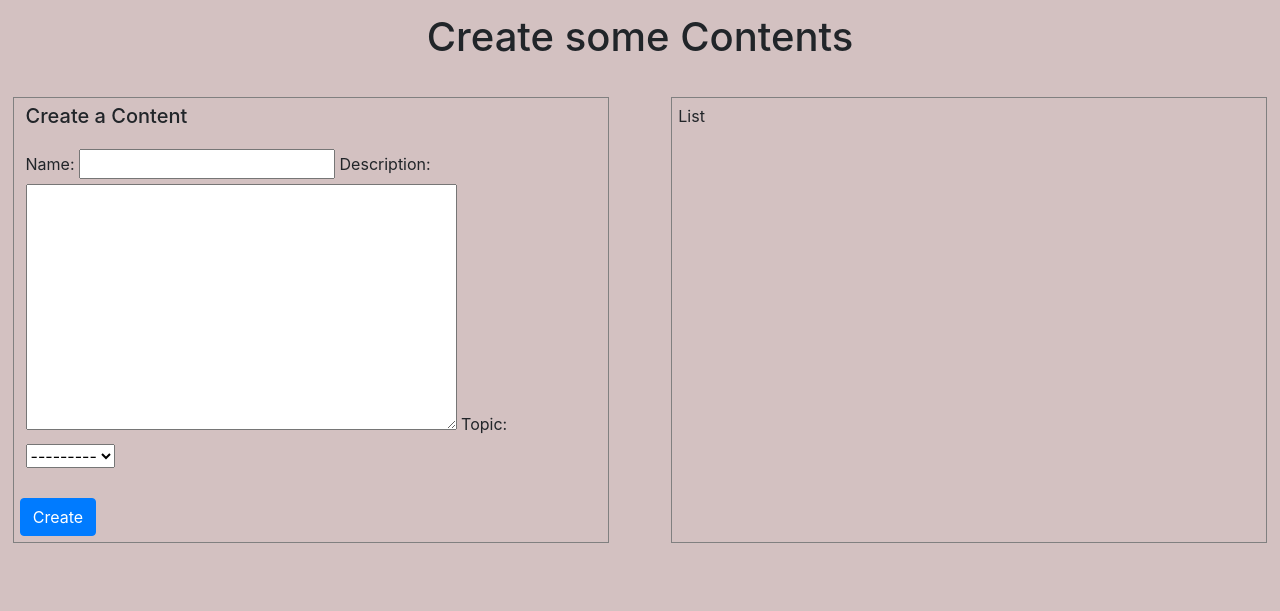
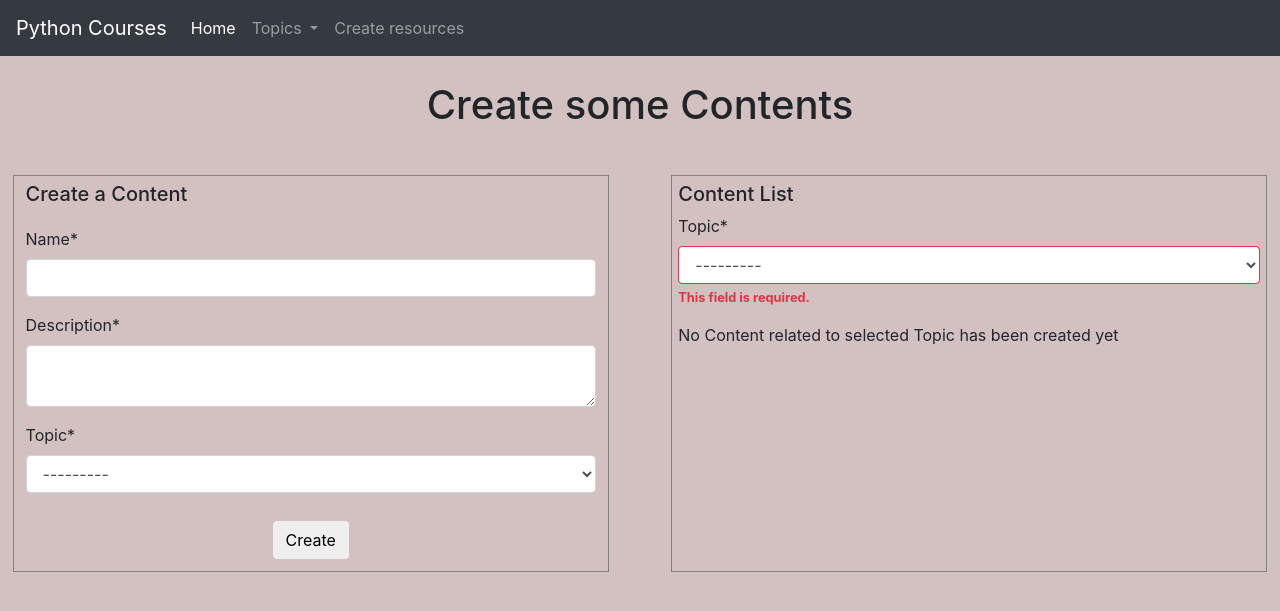
Before and after one commit to maxime-geenens/django-app, a Django app: page /courses/createContent/ in a window 1280 px wide. Shown: the top 611 px of the page. Run offline with Django 4.2, Linux system fonts and the light colour scheme; data that the repository does not hold is empty; some libraries are stand-ins or nearby versions.

Commit message:
Structure pages and navigation

```diff
--- a/pythonCourse/courses/admin.py
+++ b/pythonCourse/courses/admin.py
@@ -3,4 +3,4 @@ from django.contrib import admin
 # Register your models here.
 from .models import *
 
-admin.site.register([Topic, Content, ContentPart])
+admin.site.register([Topic, Content, ContentPart, ContentType])
--- a/pythonCourse/courses/forms.py
+++ b/pythonCourse/courses/forms.py
@@ -23,9 +23,20 @@ class ContentForm(ModelForm):
             "topic": "Topic",
             "description": "Description",
         }
+        widgets = {"description": Textarea(attrs={'rows': 2})}
 
 
-class ContentPart(ModelForm):
+class ContentListForm(ModelForm):
+    class Meta:
+        model = Content
+        fields = ["topic",]
+        labels = {
+            "topic": "Topic",
+        }
+        widgets = {'topic': Select(attrs={'onChange': 'submit();'})}
+
+
+class ContentPartForm(ModelForm):
 
     class Meta:
         model = ContentPart
--- a/pythonCourse/courses/models.py
+++ b/pythonCourse/courses/models.py
@@ -10,7 +10,7 @@ class Topic(Model):
     created_by = CharField(max_length=50)
 
     def __str__(self) -> str:
-        return "{} created by: {} on: {}".format(self.name, self.created_by, self.creation_date)
+        return "{}".format(self.name)
 
     def created_recently(self):
         return when_was_created(self.creation_date)
--- a/pythonCourse/courses/static/courses/css/style2.css
+++ b/pythonCourse/courses/static/courses/css/createScreen.css
@@ -1,3 +1,16 @@
+/* CREATE */
+.createWrapper {
+  display: grid;
+  grid-template-areas:
+    "head"
+    "list";
+  grid-template-columns: 1fr;
+  grid-template-rows: 0.25fr 1fr;
+  gap: 5%;
+  padding: 1%;
+}
+
+/* CREATE SCREEN */
 .createScreenWrapper {
   display: grid;
   grid-template-areas:
@@ -11,6 +24,7 @@
 
 .head {
   grid-area: head;
+  padding: 1%;
   text-align: center;
 }
 
--- a/pythonCourse/courses/templates/base.html
+++ b/pythonCourse/courses/templates/base.html
@@ -14,11 +14,20 @@
               crossorigin="anonymous"/>
         <link rel="stylesheet" href="{% static 'courses/css/style.css' %}"/>
         {% block csshead %}{% endblock %}
-        <script src="https://stackpath.bootstrapcdn.com/bootstrap/4.1.3/js/bootstrap.min.js"
-                integrity="sha384-ChfqqxuZUCnJSK3+MXmPNIyE6ZbWh2IMqE241rYiqJxyMiZ6OW/JmZQ5stwEULTy"
-                crossorigin="anonymous"></script>
     </head>
     <body>
-        {% block content %}{% endblock %}
+        {% include 'courses/navbar.html' %}
+        <main>
+            {% block content %}{% endblock %}
+        </main>
+        <script src="https://code.jquery.com/jquery-3.4.1.slim.min.js"
+                integrity="sha384-J6qa4849blE2+poT4WnyKhv5vZF5SrPo0iEjwBvKU7imGFAV0wwj1yYfoRSJoZ+n"
+                crossorigin="anonymous"></script>
+        <script src="https://cdn.jsdelivr.net/npm/popper.js@1.16.0/dist/umd/popper.min.js"
+                integrity="sha384-Q6E9RHvbIyZFJoft+2mJbHaEWldlvI9IOYy5n3zV9zzTtmI3UksdQRVvoxMfooAo"
+                crossorigin="anonymous"></script>
+        <script src="https://cdn.jsdelivr.net/npm/bootstrap@4.4.1/dist/js/bootstrap.min.js"
+                integrity="sha384-wfSDF2E50Y2D1uUdj0O3uMBJnjuUD4Ih7YwaYd1iqfktj0Uod8GCExl3Og8ifwB6"
+                crossorigin="anonymous"></script>
     </body>
 </html>
--- a/pythonCourse/courses/templates/courses/createContent.html
+++ b/pythonCourse/courses/templates/courses/createContent.html
@@ -1,8 +1,9 @@
 {% extends "base.html" %}
 {% block csshead %}
   {% load static %}
-  <link rel="stylesheet" href="{% static 'courses/css/style2.css' %}"/>
+  <link rel="stylesheet" href="{% static 'courses/css/createScreen.css' %}"/>
 {% endblock %}
+{% load crispy_forms_tags %}
 {% block title %}Create Contents{%  endblock %}
 {% block content %}
   <div class="createScreenWrapper">
@@ -16,12 +17,30 @@
             <h5>Create a Content</h5>
           </legend>
           {% csrf_token %}
-          <div class="contentFieldWrapper">{{ form }}</div>
+          {{ form|crispy }}
         </fieldset>
-        <br/>
-        <button type="submit" class="btn btn-primary">Create</button>
+        <div class="button">
+          <button type="submit" class="btn">Create</button>
+        </div>
       </form>
     </div>
-    <div class="list">List</div>
+    <div class="list">
+      <h5>Content List</h5>
+      <form method="get" id="contents-form">
+        {% csrf_token %}
+        {{ form2|crispy }}
+      </form>
+      {% if content_list %}
+        <ul>
+          {% for content in content_list %}
+            <li>
+              <a href="{% url 'courses:content' content.topic.id content.id %}">{{ content.name }}</a>
+            </li>
+          {% endfor %}
+        </ul>
+      {% else %}
+        <p>No Content related to selected Topic has been created yet</p>
+      {% endif %}
+    </div>
   </div>
 {% endblock %}
--- a/pythonCourse/courses/templates/courses/createTopic.html
+++ b/pythonCourse/courses/templates/courses/createTopic.html
@@ -1,7 +1,7 @@
 {% extends "base.html" %}
 {% block csshead %}
   {% load static %}
-  <link rel="stylesheet" href="{% static 'courses/css/style2.css' %}"/>
+  <link rel="stylesheet" href="{% static 'courses/css/createScreen.css' %}"/>
 {% endblock %}
 {% load crispy_forms_tags %}
 {% block title %}Create Topics{% endblock %}
--- /dev/null
+++ b/pythonCourse/courses/templates/courses/navbar.html
@@ -0,0 +1,29 @@
+<nav class="navbar navbar-expand-lg navbar-dark bg-dark">
+  <a class="navbar-brand" href="{% url 'courses:home' %}">Python Courses</a>
+  <div class="collapse navbar-collapse" id="navbarSupportedContent">
+    <ul class="navbar-nav mr-auto">
+      <li class="nav-item active">
+        <a class="nav-link" href="{% url 'courses:home' %}">Home <span class="sr-only">(current)</span></a>
+      </li>
+      <li class="nav-item dropdown">
+        <a class="nav-link dropdown-toggle"
+           href="#"
+           id="navbarDropdown"
+           role="button"
+           data-toggle="dropdown"
+           aria-haspopup="true"
+           aria-expanded="false">
+          Topics
+        </a>
+        <div class="dropdown-menu" aria-labelledby="navbarDropdown">
+          {% for topic in topic_list %}
+            <a class="dropdown-item" href="{% url 'courses:topic' topic.id %}">{{ topic.name }}</a>
+          {% endfor %}
+        </div>
+      </li>
+      <li class="nav-item">
+        <a class="nav-link" href="{% url 'courses:create' %}">Create resources</a>
+      </li>
+    </ul>
+  </div>
+</nav>
--- a/pythonCourse/courses/urls.py
+++ b/pythonCourse/courses/urls.py
@@ -8,6 +8,7 @@ urlpatterns = [
     path('topic/<int:pk>/', topic, name='topic'),
     path('topic/<int:topic_id>/content/<int:pk>/', content, name='content'),
     path('create/', create, name='create'),
+    path('createTopic/', createTopic, name='createTopic'),
     path('createContent/', createContent, name='createContent'),
-    path('createTopic/', createTopic, name='createTopic'),
+    path('createContentPart/', createContentPart, name='createContentPart'),
 ]
--- /dev/null
+++ b/pythonCourse/courses/utils/dictUtils.py
@@ -0,0 +1,3 @@
+def merge(dict1, dict2) -> dict:
+    dict2.update(dict1)
+    return dict2
--- a/pythonCourse/courses/views.py
+++ b/pythonCourse/courses/views.py
@@ -3,14 +3,19 @@ from django.http import Http404
 
 from .models import *
 from .forms import *
+from .utils.dictUtils import *
+
+base_context: dict = {
+    'topic_list': Topic.objects.all(),
+}
 
 
 def home(request):
-    topic_list = Topic.objects.all()
-    context = {
-        'topic_list': topic_list,
-    }
-    return render(request, 'courses/home.html', context)
+    return render(request, 'courses/home.html', base_context)
+
+
+def navbar(request):
+    return render(request, 'courses/navbar.html', base_context)
 
 
 def topic(request, pk):
@@ -19,33 +24,34 @@ def topic(request, pk):
         content_list = Content.objects.filter(topic=topic)
     except Topic.DoesNotExist:
         raise Http404("Topic doesn't exists")
-    context = {
+    context: dict = {
         'content_list': content_list,
-        'topic': topic
+        'topic': topic,
     }
-    return render(request, 'courses/topic.html', context)
+    return render(request, 'courses/topic.html',  merge(base_context, context))
 
 
-def content(request, topic_id, content_id):
+def content(request, topic_id, pk):
     try:
-        content = Content.objects.get(pk=content_id)
+        content = Content.objects.get(pk=pk)
         content_part_list = ContentPart.objects.filter(content=content)
-
+        topic = Topic.objects.get(pk=topic_id)
+        content_list = Content.objects.filter(topic=topic)
     except Content.DoesNotExist:
         raise Http404("Content doesn't exists")
     context = {
         'content': content,
+        'content_list': content_list,
         'content_parts': content_part_list,
     }
-    return render(request, 'courses/content.html', context)
+    return render(request, 'courses/content.html', merge(base_context, context))
 
 
 def create(request):
-    return render(request, 'courses/create.html')
+    return render(request, 'courses/create.html', base_context)
 
 
 def createTopic(request):
-    topic_list = Topic.objects.all()
     if request.method == "POST":
         form = TopicForm(request.POST)
         if form.is_valid():
@@ -55,10 +61,9 @@ def createTopic(request):
 
     context = {
         'form': form,
-        'topic_list': topic_list,
     }
 
-    return render(request, 'courses/createTopic.html', context)
+    return render(request, 'courses/createTopic.html', merge(base_context, context))
 
 
 def createContent(request):
@@ -69,4 +74,23 @@ def createContent(request):
     else:
         form = ContentForm()
 
-    return render(request, 'courses/createContent.html', {'form': form})
+    content_list = []
+
+    if request.method == "GET":
+        form2 = ContentListForm(request.GET)
+        selected_topic = request.GET.get("topic")
+        content_list = Content.objects.all().filter(topic=selected_topic)
+    else:
+        form2 = ContentListForm()
+
+    context = {
+        'form': form,
+        'form2': form2,
+        'content_list': content_list
+    }
+
+    return render(request, 'courses/createContent.html', merge(base_context, context))
+
+
+def createContentPart(request):
+    pass
```
Also changed, not shown: pythonCourse/courses/static/courses/css/content.css (added, +28 -0 lines), pythonCourse/courses/static/courses/css/home.css (added, +24 -0 lines), pythonCourse/courses/static/courses/css/topic.css (added, +22 -0 lines), pythonCourse/courses/templates/courses/content.html (+23 -3 lines), pythonCourse/courses/templates/courses/create.html (+27 -11 lines), pythonCourse/courses/templates/courses/home.html (+12 -19 lines), pythonCourse/courses/templates/courses/topic.html (+12 -3 lines), pythonCourse/courses/static/courses/css/style.css (line endings or trailing spaces), pythonCourse/courses/static/courses/img/python_logo.png (added).
